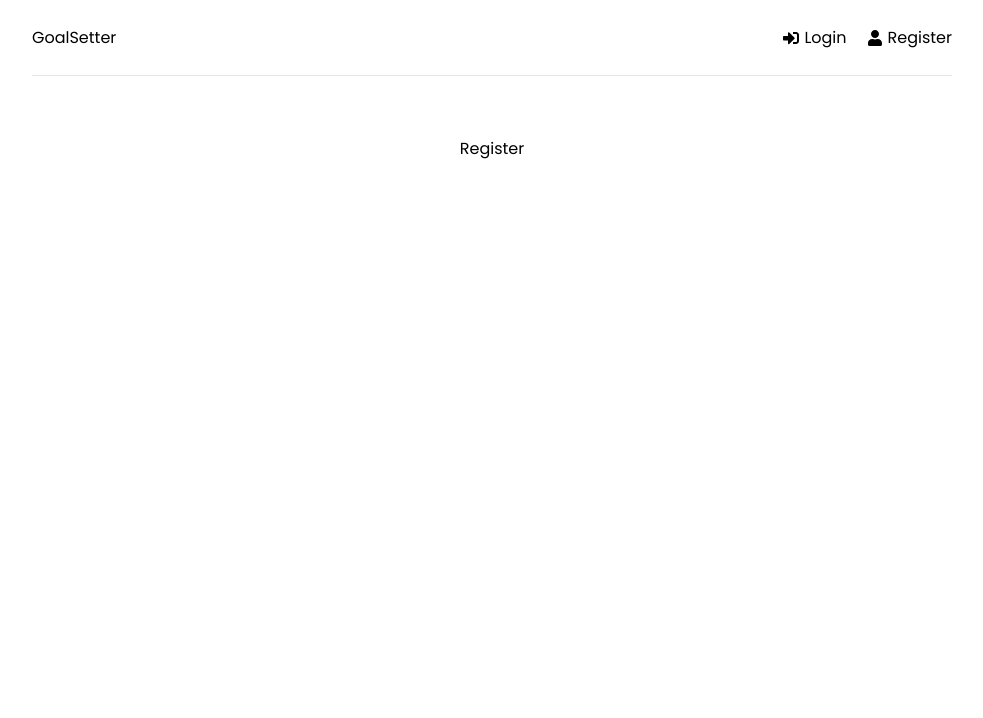
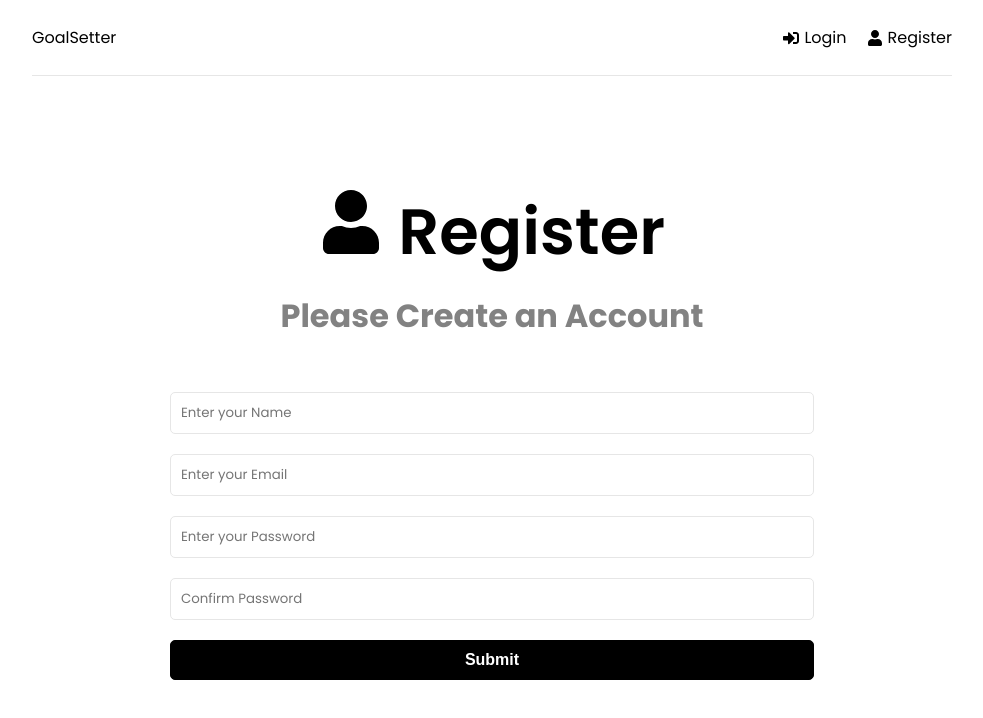
Before and after one commit to iamkoushik1999/Traversy-Media-MERN-Tutorial, a React (Create React App) app in the folder frontend/: page /register in a window 1280 px wide. Shown: the top 718 px of the page, without its empty margins (148-1131 px from the left). Built offline with nearby package versions, Linux system fonts and the light colour scheme.

Commit message:
Register Page

```diff
--- a/frontend/src/pages/Register.jsx
+++ b/frontend/src/pages/Register.jsx
@@ -1,8 +1,57 @@
-import React from 'react'
+import React,{useState,useEffect} from 'react'
+import {FaUser} from 'react-icons/fa'
 
 function Register() {
+   const [formData, setFormData] = useState({
+      name:'',
+      email:'',
+      password:'',
+      password2:''
+   })
+
+   const {name,email,password,password2} = formData
+
+   const onChange = (e) =>{
+      setFormData((prevState) =>({
+         ...prevState,
+         [e.target.name]:e.target.value
+      }))
+   }
+
+   const onSubmit = (e) =>{
+      e.preventDefault()
+   }
+
+
   return (
-    <div>Register</div>
+    <>
+    <sectin className="heading">
+      <h1>
+         <FaUser/> Register
+      </h1>
+      <p>Please Create an Account</p>
+    </sectin>
+
+    <section className="form">
+      <form onSubmit={onSubmit} >
+         <div className="form-group">
+            <input type="text" className="form-control" id="name" name='name' value={name} placeholder="Enter your Name" onChange={onChange} />
+         </div>
+         <div className="form-group">
+            <input type="email" className="form-control" id="email" name='email' value={email} placeholder="Enter your Email" onChange={onChange} />
+         </div>
+         <div className="form-group">
+            <input type="password" className="form-control" id="password" name='password' value={password} placeholder="Enter your Password" onChange={onChange} />
+         </div>
+         <div className="form-group">
+            <input type="password" className="form-control" id="password2" name='password2' value={password2} placeholder="Confirm Password" onChange={onChange} />
+         </div>
+         <div className="form-group">
+            <button type="submit" className='btn btn-block' >Submit</button>
+         </div>
+      </form>
+    </section>
+    </>
   )
 }
 
```
